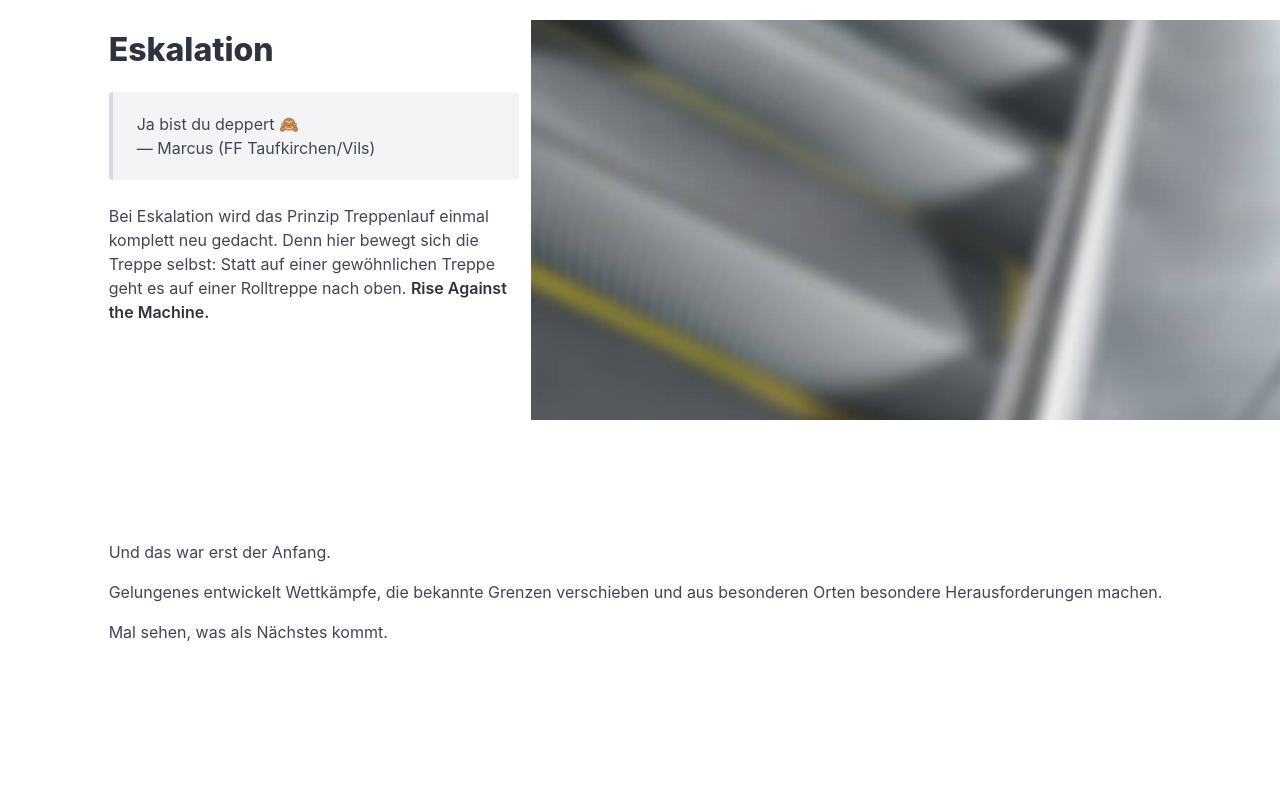
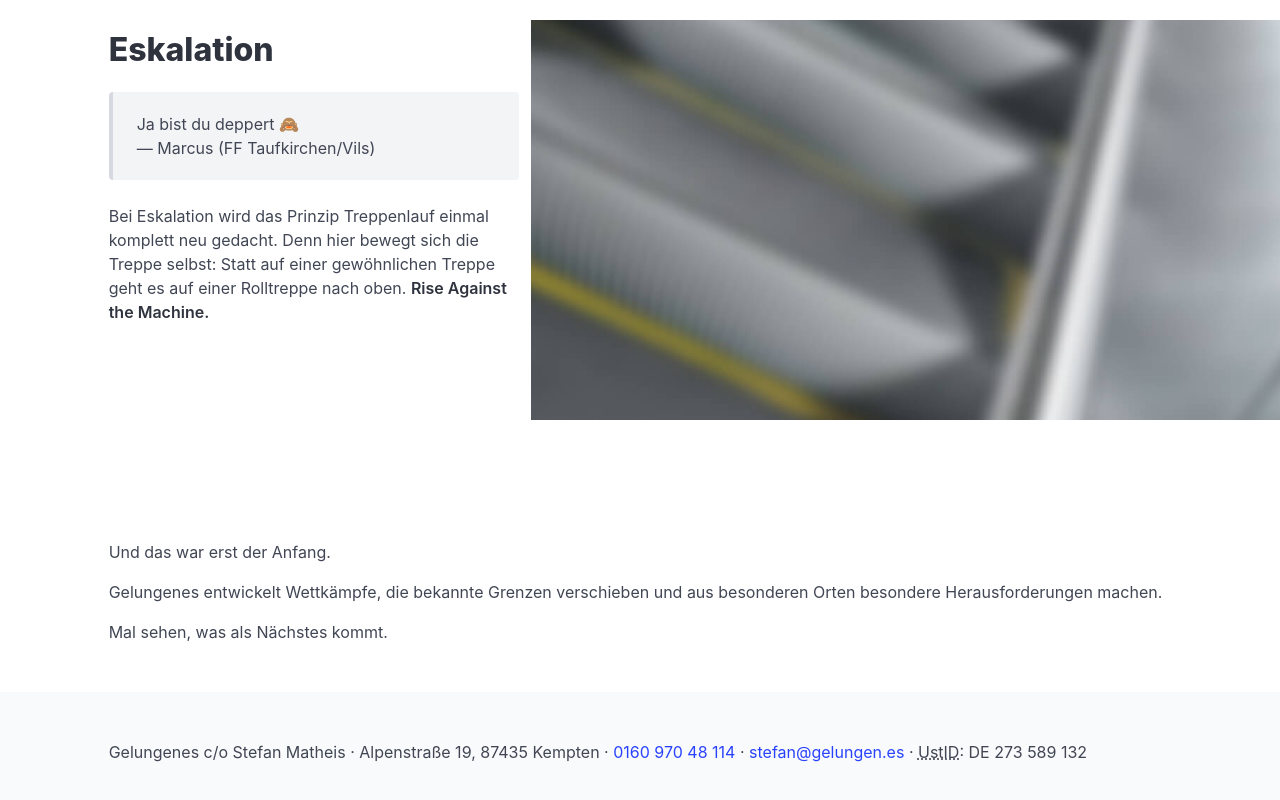
Before and after one commit to steffkes/gelungenes-website, a Nuxt app: page / in a window 1280 px wide. Shown: the part 3773-4573 px from the top of the page. Before the commit the page ends 4465 px from the top, so only its background shows below. Built offline with nearby package versions, Linux system fonts and the light colour scheme.

Commit message:
add basic imprint information

```diff
--- a/app/app.vue
+++ b/app/app.vue
@@ -308,6 +308,24 @@ useHead({
       </div>
     </div>
   </section>
+
+  <footer class="footer px-0">
+    <div class="columns">
+      <div class="column is-10 is-offset-1">
+        <p>
+          Gelungenes c/o Stefan Matheis · Alpenstraße 19, 87435 Kempten ·
+
+          <a href="tel:+4916097048114">0160 970 48 114</a> ·
+          <a href="mailto:stefan@gelungen.es">stefan@gelungen.es</a> ·
+
+          <abbr
+            title="Umsatzsteuer-Identifikationsnummer gemäß §27a Umsatzsteuergesetz"
+            >UstID</abbr
+          >: DE 273 589 132
+        </p>
+      </div>
+    </div>
+  </footer>
 </template>
 
 <style>
```
